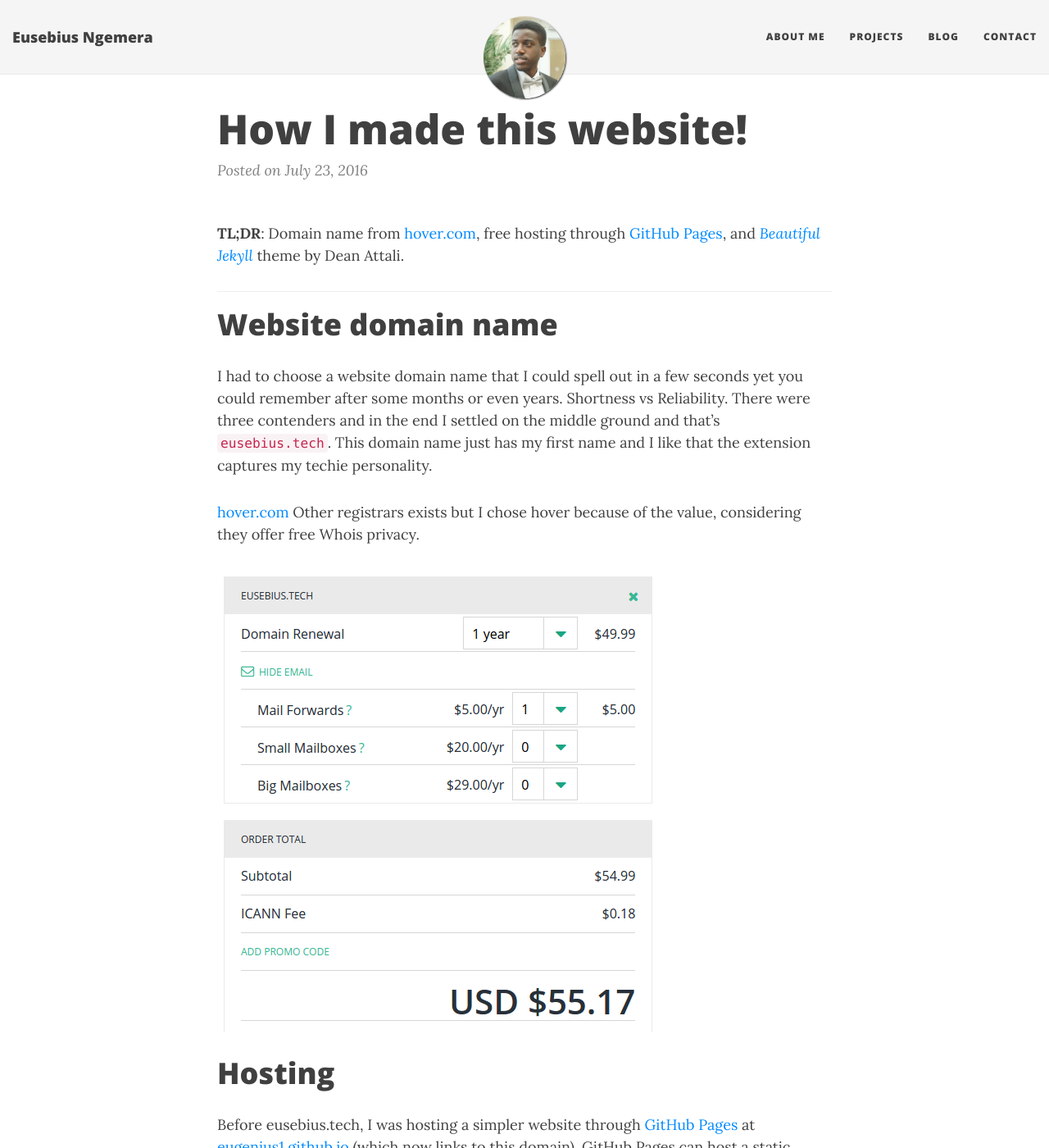
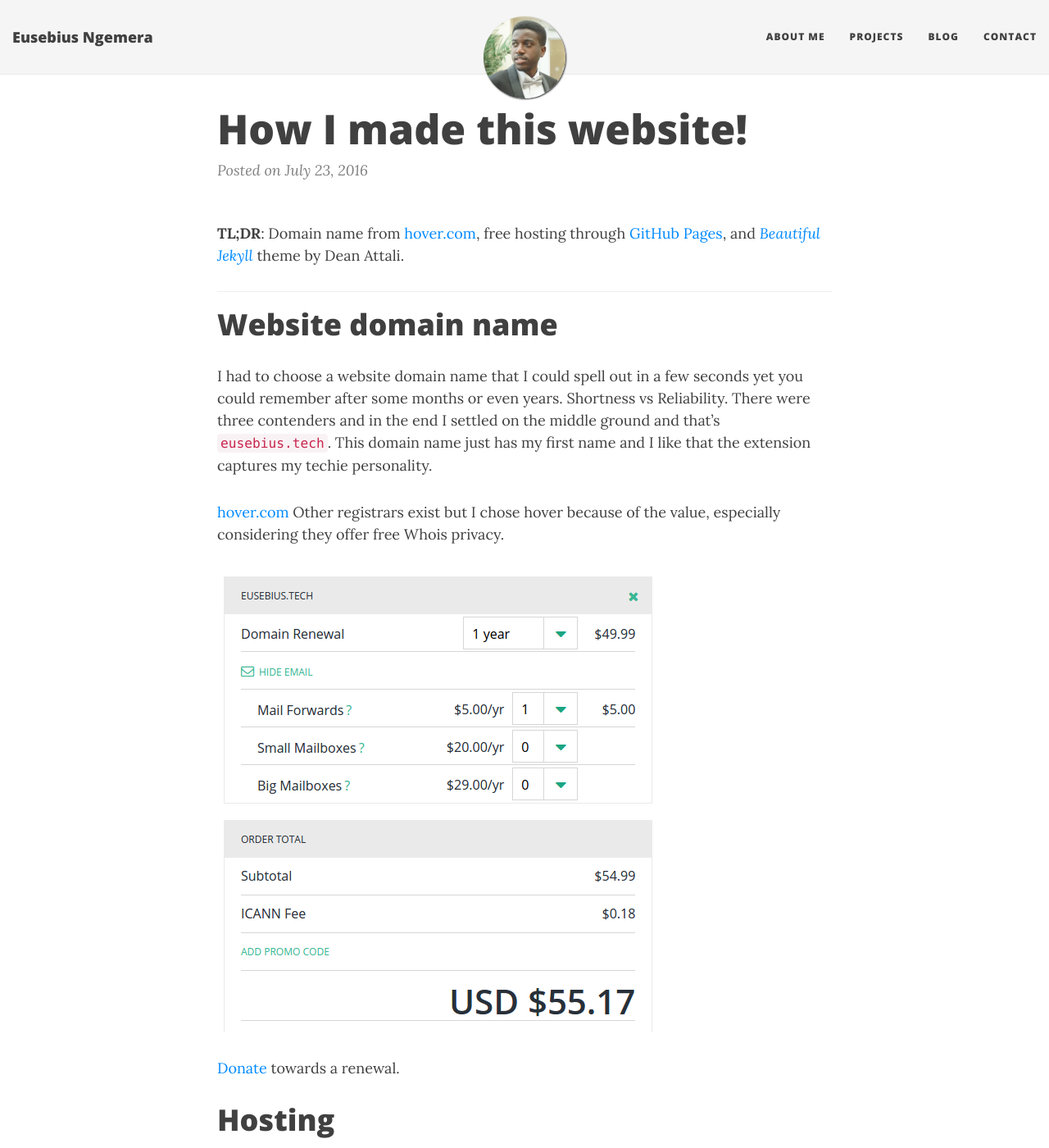
Before and after one commit to eugenius1/eugenius1.github.io, a Jekyll site: the page built from _posts/2016-07-23-how-i-made-this-website.md, in a window 1280 px wide and 1400 px high. Shown: the whole window at 82% size. Built offline with Jekyll 4.4.1, drawn with Linux system fonts in a browser that asks for light colours; nearby versions of some CDN libraries; comment, search, counter and statistics services are not loaded.

Commit message:
more changes

```diff
--- a/_config.yml
+++ b/_config.yml
@@ -99,6 +99,7 @@
     values:
       layout: "page"
       show-avatar: true
+      #comments: false
 
 # Exclude these files from production site
 exclude:
--- a/_posts/2016-07-23-how-i-made-this-website.md
+++ b/_posts/2016-07-23-how-i-made-this-website.md
@@ -3,7 +3,7 @@
 title: How I made this website!
 ---
 
-**TL;DR**: Domain name from [hover.com](https://hover.com/Yiflhr2y), free hosting through [GitHub Pages](https://pages.github.com/), and [*Beautiful Jekyll*](http://deanattali.com/beautiful-jekyll/) theme by Dean Attali.
+**TL;DR**: Domain name from [hover.com](https://hover.com/Yiflhr2y), free hosting through [GitHub Pages](https://pages.github.com/), and [*Beautiful Jekyll*](http://deanattali.com/beautiful-jekyll/ "beautiful-jekyll homepage") theme by Dean Attali.
 
 ---
 
@@ -12,17 +12,19 @@
 I had to choose a website domain name that I could spell out in a few seconds yet you could remember after some months or even years. Shortness vs Reliability. There were three contenders and in the end I settled on the middle ground and that's `eusebius.tech`. This domain name just has my first name and I like that the extension captures my techie personality.
 
 [hover.com](https://hover.com/Yiflhr2y)
-Other registrars exists but I chose hover because of the value, considering they offer free Whois privacy.
+Other registrars exist but I chose hover because of the value, especially considering they offer free Whois privacy.
 
 ![alt text](/img/posts/2016/hover-renewal.png "Domain renewal for a second year")
 
+[Donate](donate) towards a renewal.
+
 # Hosting
 
-Before eusebius.tech, I was hosting a simpler website through [GitHub Pages](https://pages.github.com/) at [eugenius1.github.io](http://eugenius1.github.io) (which now links to this domain). GitHub Pages can host a static website from a repository as well as project pages such as [this](http://eusebius.tech/ee3-rtdsp/). A static website is like a folder containing fully-rendered contents, whereas a dynamic website is like a program which runs on a server and produces content when you make a request.
+Before eusebius.tech, I was hosting a simpler website through [GitHub Pages](https://pages.github.com/) at [eugenius1.github.io](http://eugenius1.github.io) (which now links to this domain). GitHub Pages can host a static website from a repository as well as project pages such as [this](http://eusebius.tech/ee3-rtdsp/ "EE3: Real-Time Digital Signal Processing"). A static website is like a folder containing fully-rendered contents, whereas a dynamic website is like a program which runs on a server and produces content when you make a request.
 
 The beauty of GitHub Pages is that I can have my website hosted, for free, at a custom domain. This is true freedom, taking my website name from `eugenius1.github.io` to a much more friendly `eusebius.tech`. One downside is that I lose https as I now would have to implement a secure connection myself instead of GitHub.
 
-![alt text](/img/posts/2016/hover-dns.png "Domain renewal for a second year")
+![alt text](/img/posts/2016/hover-dns.png "DNS settings on hover.com")
 
 # Theme
 
--- a/index.html
+++ b/index.html
@@ -5,9 +5,11 @@
 bigimg:
   - "/img/covers/2016-Kigamboni-ferry-TZ.jpg" : "Kigamboni Ferry, Dar es Salaam, Tanzania (2016)"
   - "/img/covers/2015-Mt-Saleve-FR.jpg" : "Mont Salève, French Prealps overlooking Lake Geneva (2015)"
-  - "/img/covers/2016-facebook-hackathon-UK.jpg" : "Facebook London Hackathon (2016)"
+  - "/img/covers/2016-facebook-hackathon-UK.jpg" : "Facebook London Hackathon, UK (2016)"
   - "/img/covers/2015-wedding-tux.jpg" : "UK (2015)"
 ---
+
+<h1>Blog Posts</h1>
 
 <div class="posts-list">
   {% for post in paginator.posts %}
```
Also changed, not shown: other parts of _posts/2016-07-23-how-i-made-this-website.md (+2 -0 lines).
